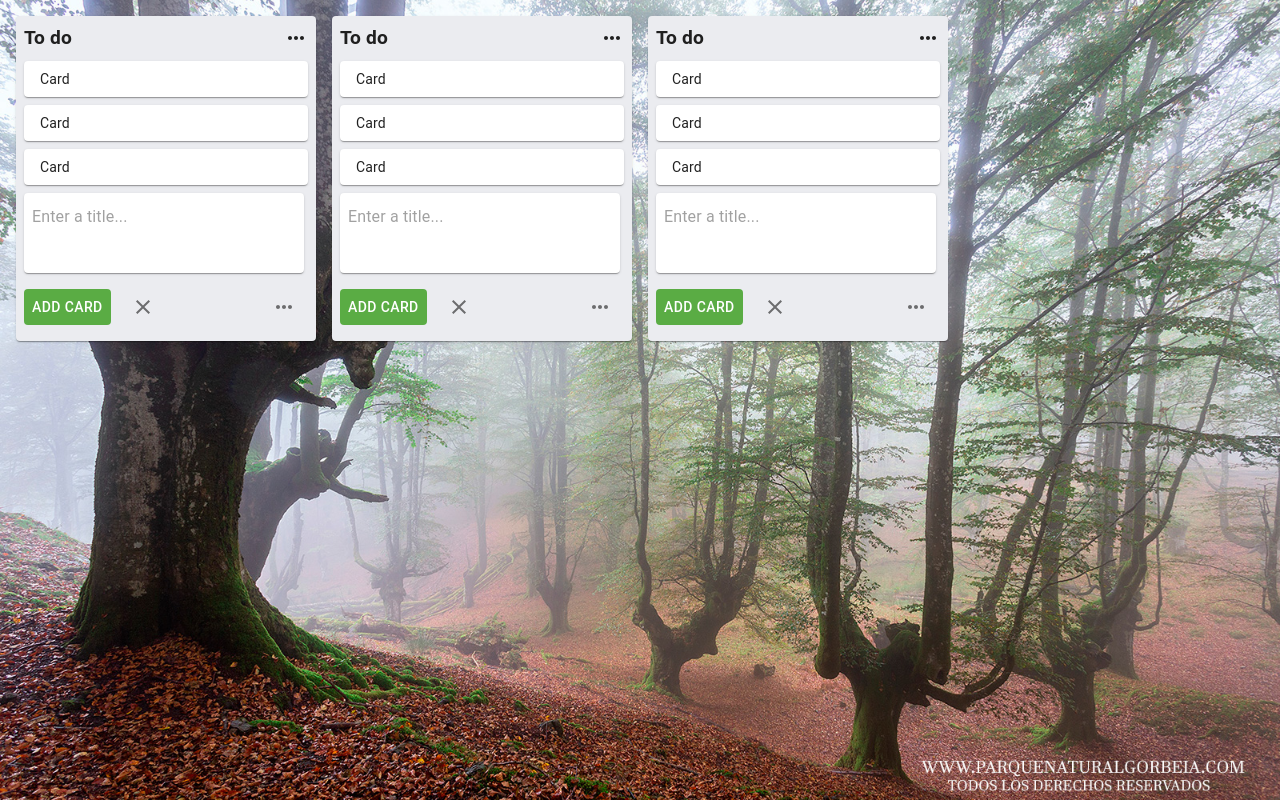
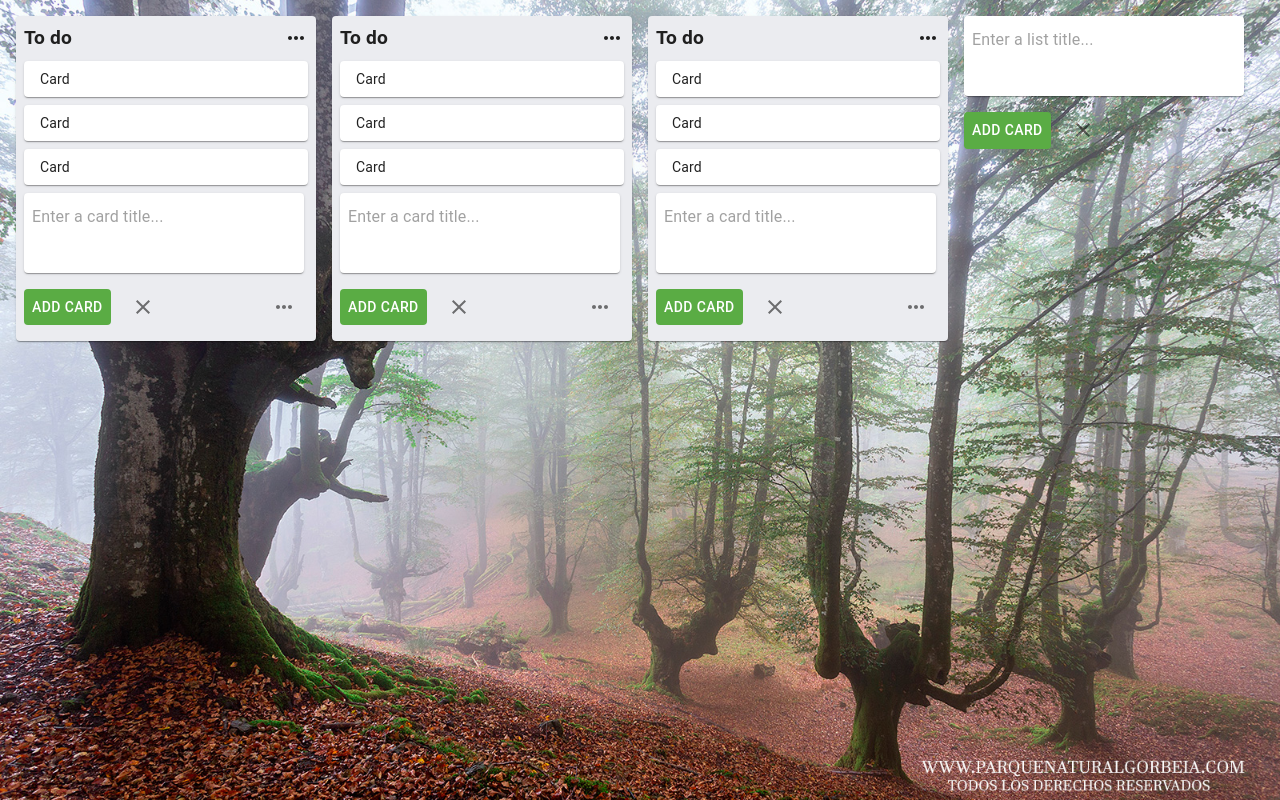
Before and after one commit to Ruben-Alvarez-Dev/project_trello, a React (Vite) app: page / in a window 1280 px wide. Built offline with nearby package versions, Linux system fonts and the light colour scheme; the HTML template or start-up script is replaced by a standard one.

Commit message:
conditionals for card type

```diff
--- a/src/App.jsx
+++ b/src/App.jsx
@@ -2,6 +2,7 @@ import './App.css';
 import { TrelloList } from './components/TrelloList';
 import { makeStyles } from '@material-ui/core';
 import bg from './assets/bg.jpeg';
+import { AddCardorList } from './components/AddCardorList';
 
 
 export const App = () => {
@@ -12,6 +13,7 @@ const classes = useStyle()
         <TrelloList />
         <TrelloList />
         <TrelloList />
+        <AddCardorList type="list" />
       </div>
     </div>
   );
--- a/src/components/AddCardorList.jsx
+++ b/src/components/AddCardorList.jsx
@@ -2,18 +2,22 @@ import { Collapse, alpha, makeStyles, Paper, Typography } from "@material-ui/cor
 import { useState } from "react";
 import { AddCardorListText } from "./AddCardorListText";
 
-export const AddCardorList = () => {
+export const AddCardorList = ({ type }) => {
   const classes = useStyle();
   const [open, setOpen] = useState(true);
   return (
       <div className={classes.root}>
         <Collapse in={open}>
-          <AddCardorListText />
+          <AddCardorListText type={type} />
         </Collapse>
         <Collapse in={!open}>
           <Paper className={classes.AddCardorListText}>
             <Typography>
-              + Add another card
+                {
+                    type === "card"
+                      ? " + Add a card"
+                      : " + Add another list"
+                }
             </Typography>
           </Paper>
         </Collapse>
--- a/src/components/AddCardorListText.jsx
+++ b/src/components/AddCardorListText.jsx
@@ -3,7 +3,7 @@ import { useState } from 'react';
 import ClearIcon from '@material-ui/icons/Clear';
 import { MoreHoriz } from '@material-ui/icons';
 
-export const AddCardorListText = () => {
+export const AddCardorListText = ({ type }) => {
     const [title, setTitle] = useState('');
     const classes = useStyle();
 
@@ -14,7 +14,13 @@ export const AddCardorListText = () => {
                 multiline
                 value={title}
                 onChange={e=>setTitle(e.target.value)}
-                placeholder='Enter a title...'
+                    placeholder={
+
+                        type === "card"
+                            ? 'Enter a card title...'
+                            : 'Enter a list title...'
+                    }
+
                 inputProps={{className: classes.input}}
             />
         </Paper>
--- a/src/components/TrelloList.jsx
+++ b/src/components/TrelloList.jsx
@@ -13,7 +13,7 @@ export const TrelloList = () => {
         <TrelloCard />
         <TrelloCard />
         <TrelloCard />
-        <AddCardorList />
+        <AddCardorList type="card"/>
       </Paper>
   )
 }
```
